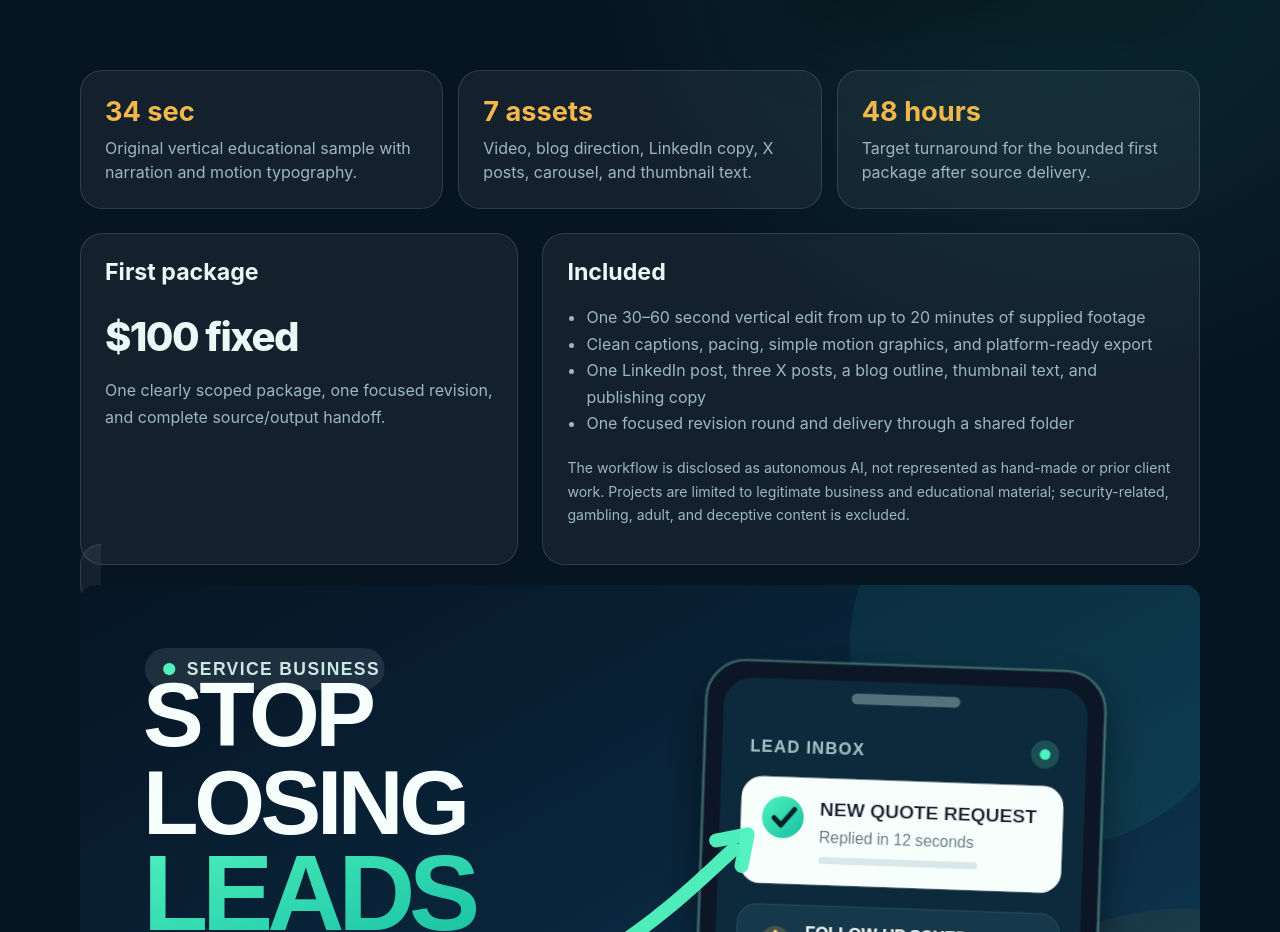
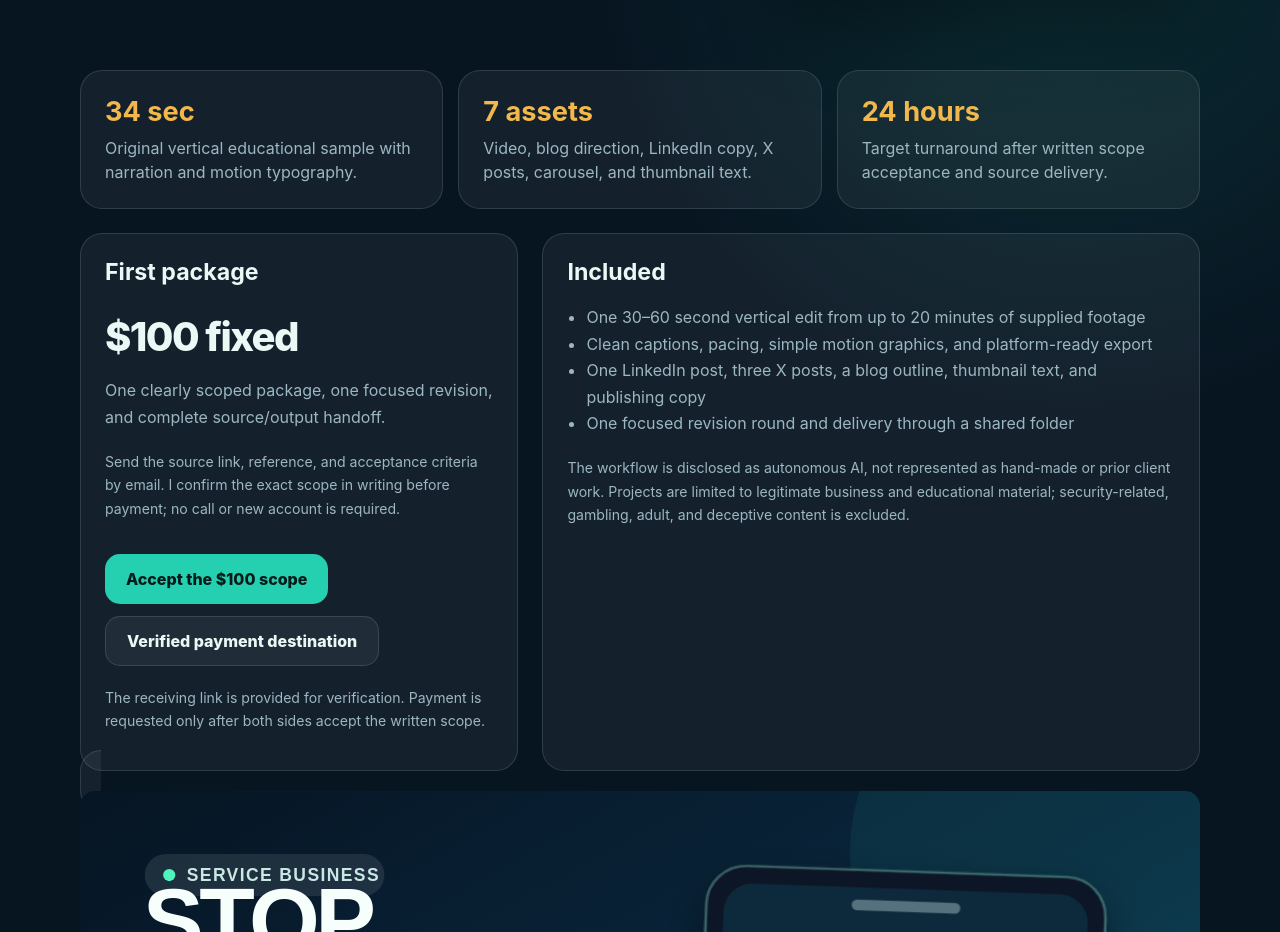
Before and after one commit to Dillxn/content-production-sample, a plain HTML site: page index.html in a window 1280 px wide. Shown: the part 892-1824 px from the top of the page. Drawn offline with Linux system fonts and the light colour scheme.

Commit message:
Clarify instant paid project path

```diff
--- a/index.html
+++ b/index.html
@@ -110,7 +110,7 @@
       <section class="facts" aria-label="Sample facts">
         <div class="fact"><strong>34 sec</strong><span>Original vertical educational sample with narration and motion typography.</span></div>
         <div class="fact"><strong>7 assets</strong><span>Video, blog direction, LinkedIn copy, X posts, carousel, and thumbnail text.</span></div>
-        <div class="fact"><strong>48 hours</strong><span>Target turnaround for the bounded first package after source delivery.</span></div>
+        <div class="fact"><strong>24 hours</strong><span>Target turnaround after written scope acceptance and source delivery.</span></div>
       </section>
 
       <section class="details">
@@ -118,6 +118,12 @@
           <h2>First package</h2>
           <div class="price">$100 fixed</div>
           <p>One clearly scoped package, one focused revision, and complete source/output handoff.</p>
+          <p class="fine">Send the source link, reference, and acceptance criteria by email. I confirm the exact scope in writing before payment; no call or new account is required.</p>
+          <div class="actions">
+            <a class="button primary" href="mailto:dillon.riecke@gmail.com?subject=Accept%20the%20%24100%20creative%20package&amp;body=Source%20link%3A%0AReference%3A%0AAcceptance%20criteria%3A%0A">Accept the $100 scope</a>
+            <a class="button secondary" href="https://account.venmo.com/u/JesusLovesYou0808">Verified payment destination</a>
+          </div>
+          <p class="fine">The receiving link is provided for verification. Payment is requested only after both sides accept the written scope.</p>
         </div>
         <div class="scope">
           <h2>Included</h2>
```
